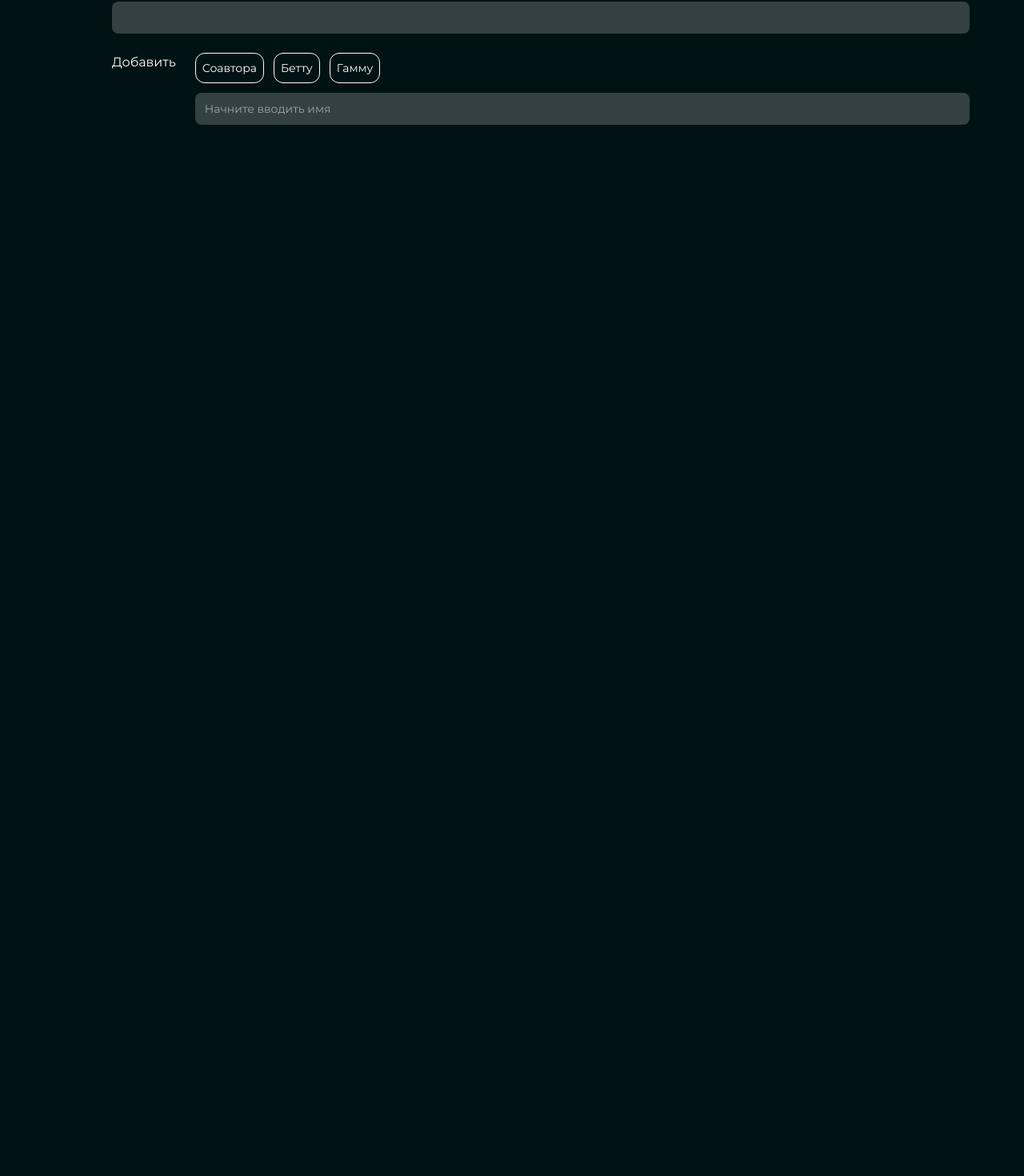
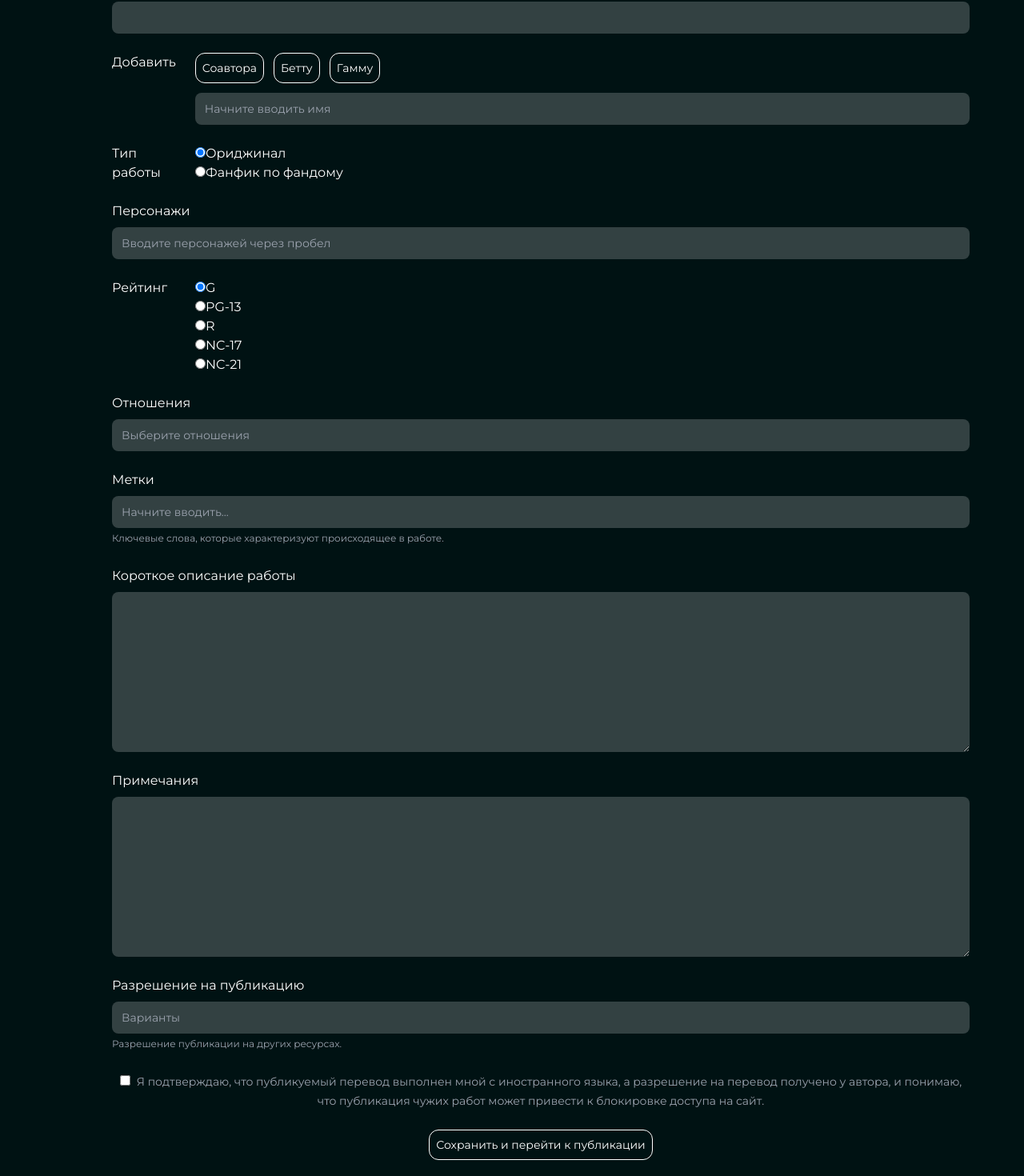
Before and after one commit to denniztr/poetry-blog, a Next.js app: page /add in a window 1280 px wide. Shown: the part 426-1896 px from the top of the page at 80% size. Before the commit the page ends 800 px from the top, so only its background shows below. Built offline with nearby package versions, Linux system fonts and the light colour scheme; no server answers.

Commit message:
mvp ui of the ff add page

```diff
--- a/app/components/addFiction/AddFicForm.tsx
+++ b/app/components/addFiction/AddFicForm.tsx
@@ -5,22 +5,39 @@ import { useState } from 'react';
 import Input from '@/app/components/ui/inputs/addFictionInput';
 import Button from '@/app/components/ui/buttons/ficFormButton';
 
+import clsx from 'clsx';
+
 type Authorship = 'author' | 'translation';
+type FictionType = 'original' | 'fandom';
+type Rating = 'g' | 'pg-13' | 'r' | 'nc-17' | 'nc-21';
+
 
 const AddFicForm = () => {
-  const [authorship, setAuthorship] = useState<Authorship>('author')
+  const [authorship, setAuthorship] = useState<Authorship>('author');
+  const [fictionType, setFictionType] = useState<FictionType>('original');
+  const [rating, setRating] = useState<Rating>('g');
 
   const toggleAuthorship = (value: Authorship) => {
     if (value !== authorship) {
       setAuthorship(value);
     }
-    console.log(value)
   };
 
-  console.log(authorship)
+  const toggleFictionType = (value: FictionType) => {
+    if (value !== fictionType) {
+      setFictionType(value);
+    }
+  }
+
+  const toggleRating = (value: Rating) => {
+    if (value !== rating) {
+      setRating(value)
+    }
+  }
+
 
   return (
-    <div className="w-full py-6 pr-6 pl-24">
+    <div className="w-full py-6  md:pr-6 md:pl-24">
       <form className=" text-white space-y-6">
         <div className="flex gap-6">
           <label>Авторство</label>
@@ -38,13 +55,13 @@ const AddFicForm = () => {
         {authorship !== 'author' && (
           <>
             <div className="space-y-2">
-              <label>Имя автора</label>
+              <label>Имя автора <span className='text-red-600'>*</span></label>
               <div className="w-full">
                 <Input placeholder='Имя автора оригинала'/>
               </div>
               </div>
               <div className="space-y-2">
-                <label className='text-sm'>Ссылка на оригинал</label>
+                <label className='text-sm'>Ссылка на оригинал  <span className='text-red-600'>*</span></label>
                 <div className="w-full">
                   <Input placeholder='https://ссылка'/>
                 </div>
@@ -70,6 +87,122 @@ const AddFicForm = () => {
             </div>
           </div>
         </div>
+        <div className="flex gap-6">
+          <label className='w-20'>Тип работы</label>
+          <div className="flex flex-col">
+            <label>
+              <input type="radio" name="type" value='original' checked={fictionType === 'original'} onClick={() => toggleFictionType('original')} readOnly/>
+              Ориджинал
+            </label>
+            <label>
+              <input type="radio" name="type" value='fandom' checked={fictionType === 'fandom'} onClick={() => toggleFictionType('fandom')} readOnly/>
+              Фанфик по фандому
+            </label>
+          </div>
+        </div>
+        <div className={clsx(`space-y-2`, fictionType === 'fandom' && 'hidden')}>
+          <label>Персонажи</label>
+            <div className="w-full">
+              <Input placeholder='Вводите персонажей через пробел'/>
+            </div>
+        </div>
+        {fictionType === 'fandom' && (
+          <>
+            <div className="space-y-2">
+              <label className='text-sm'>Выберите фандом  <span className='text-red-600'>*</span></label>
+              <div className="w-full">
+                <Input placeholder='Выберите группу'/>
+              </div>
+              <div className="w-full">
+                <Input placeholder='Укажите фандом'/>
+              </div>
+            </div>
+            <div className="space-y-2">
+              <label>Персонажи</label>
+              <div className="w-full">
+                <Input placeholder='Выберайте персонажей по одному'/>
+              </div>
+            </div>
+          </>
+        )}
+         <div className="flex gap-6">
+          <label className='w-20'>Рейтинг</label>
+          <div className="flex flex-col">
+            <label>
+              <input type="radio" name="rating" value='g' checked={rating === 'g'} onClick={() => toggleRating('g')} readOnly/>
+              G
+            </label>
+            <label>
+              <input type="radio" name="rating" value='pg-13' checked={rating === 'pg-13'} onClick={() => toggleRating('pg-13')} readOnly/>
+              PG-13
+            </label>
+            <label>
+              <input type="radio" name="rating" value='r'checked={rating === 'r'} onClick={() => toggleRating('r')} readOnly/>
+              R
+            </label>
+            <label>
+              <input type="radio" name="rating" value='nc-17' checked={rating === 'nc-17'} onClick={() => toggleRating('nc-17')} readOnly/>
+              NC-17
+            </label>
+            <label>
+              <input type="radio" name="rating" value='nc-21' checked={rating === 'nc-21'} onClick={() => toggleRating('nc-21')} readOnly/>
+              NC-21
+            </label>
+          </div>
+        </div>
+        <div className="space-y-2">
+          <label>Отношения</label>
+          <div className="w-full">
+            <Input placeholder='Выберите отношения'/>
+          </div>
+        </div>
+        <div className="space-y-2">
+          <label>Метки</label>
+          <div className="w-full">
+            <Input placeholder='Начните вводить...'/>
+          </div>
+          <span className='text-xs text-gray-400'>Ключевые слова, которые характеризуют происходящее в работе.</span>
+        </div>
+        <div className="space-y-2">
+          <label>Короткое описание работы</label>
+          <div className="w-full">
+            <div className=''>
+              <textarea
+                className={clsx(
+                  'block min-h-[200px] w-full h-10 rounded-lg border-none bg-white/20 py-1.5 px-3 text-sm/6 text-white',
+                  'focus:outline-none data-[focus]:outline-2 data-[focus]:-outline-offset-2 data-[focus]:outline-white/25',
+                )}
+              ></textarea>
+            </div>
+          </div>
+        </div>
+        <div className="space-y-2">
+          <label>Примечания</label>
+          <div className="w-full">
+            <div>
+              <textarea
+                className={clsx(
+                  'block min-h-[200px] w-full h-10 rounded-lg border-none bg-white/20 py-1.5 px-3 text-sm/6 text-white',
+                  'focus:outline-none data-[focus]:outline-2 data-[focus]:-outline-offset-2 data-[focus]:outline-white/25',
+                )}
+              ></textarea>
+            </div>
+          </div>
+        </div>
+        <div className="space-y-2">
+          <label>Разрешение на публикацию</label>
+          <div className="w-full">
+            <Input placeholder='Варианты'/>
+          </div>
+          <span className='text-xs text-gray-400'>Разрешение публикации на других ресурсах.</span>
+        </div>
+        <div className='w-full text-center space-y-6'>
+          <div>
+            <input type="checkbox" />
+            <span className='pl-2 text-sm text-gray-400'>Я подтверждаю, что публикуемый перевод выполнен мной с иностранного языка, а разрешение на перевод получено у автора, и понимаю, что публикация чужих работ может привести к блокировке доступа на сайт.</span>
+          </div>
+          <Button>Сохранить и перейти к публикации</Button>
+        </div>
       </form>
     </div>
   );
--- a/app/components/ui/inputs/addFictionInput.tsx
+++ b/app/components/ui/inputs/addFictionInput.tsx
@@ -8,7 +8,7 @@ interface InputProps {
 }
 
 const Input: React.FC<InputProps> = ({
-  placeholder
+  placeholder,
 }) => {
 
 
```
